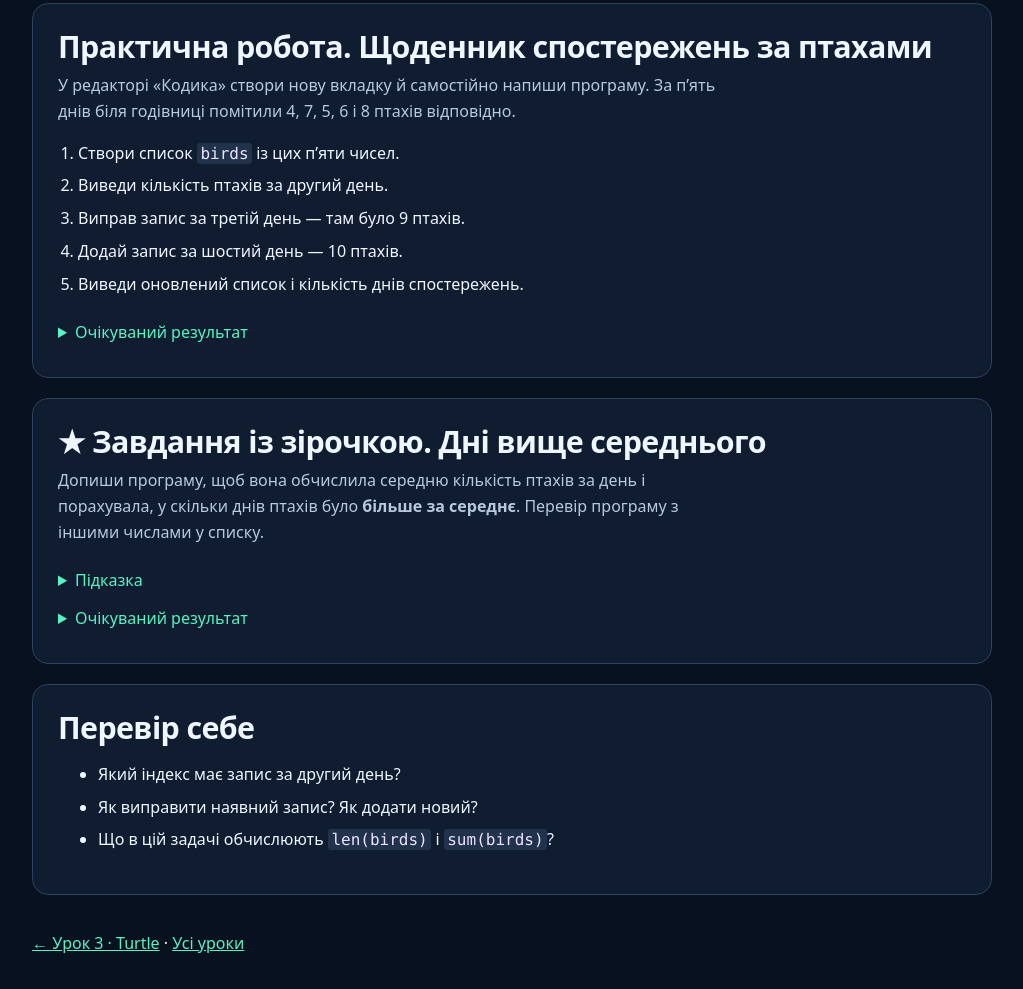
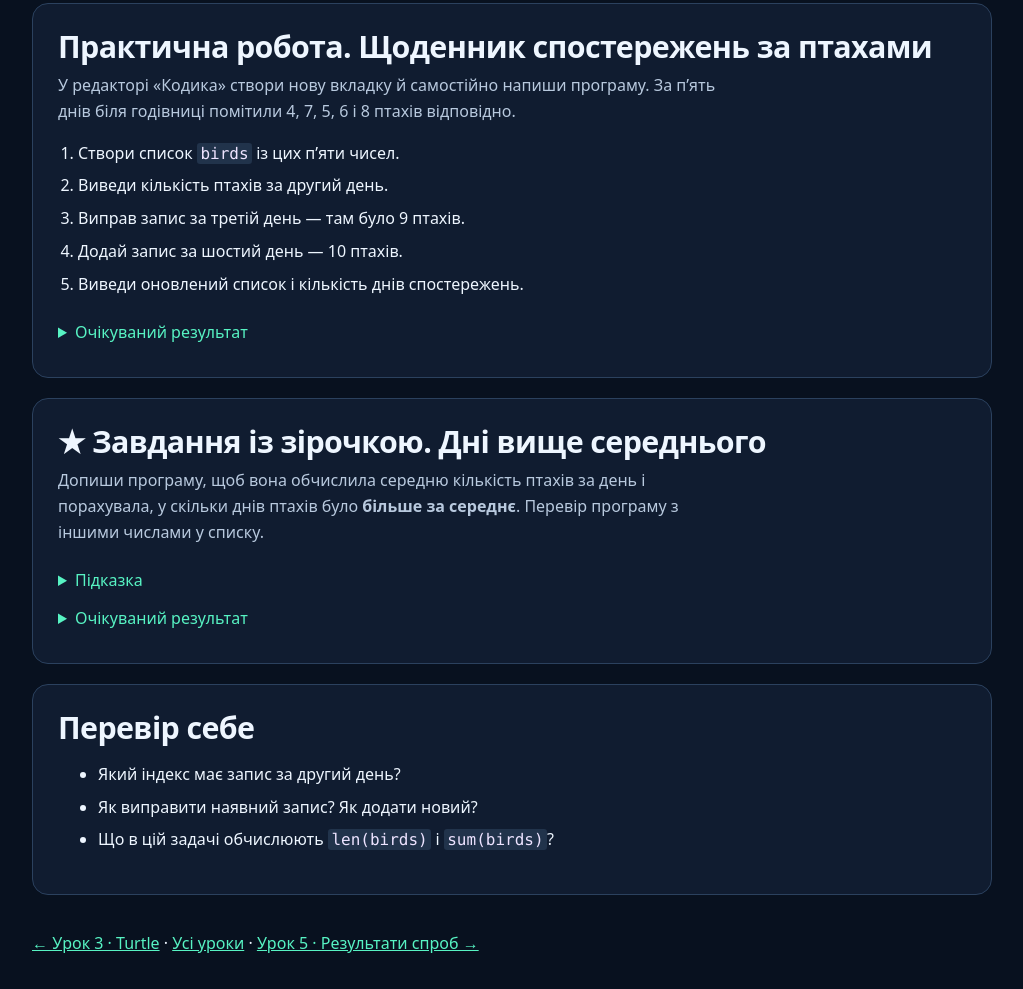
Before and after one commit to kosachevlad/python, a plain HTML site: page python-4.html in a window 1280 px wide. Shown: the part 1181-2170 px from the top of the page, without its empty margins (128-1151 px from the left). Drawn offline with Linux system fonts and the light colour scheme.

Commit message:
Link list lesson to lesson 5

```diff
--- a/python-4.html
+++ b/python-4.html
@@ -94,6 +94,6 @@ temperatures.append(18)
     </ul>
   </section>
 </main>
-<footer class="wrap"><a href="turtle-8.html">← Урок 3 · Turtle</a> · <a href="lessons.html">Усі уроки</a></footer>
+<footer class="wrap"><a href="turtle-8.html">← Урок 3 · Turtle</a> · <a href="lessons.html">Усі уроки</a> · <a href="python-5.html">Урок 5 · Результати спроб →</a></footer>
 </body>
 </html>
```
